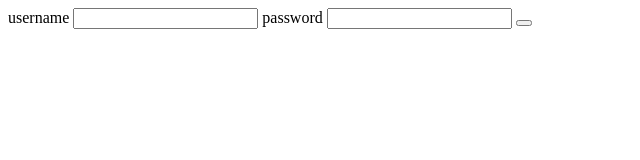
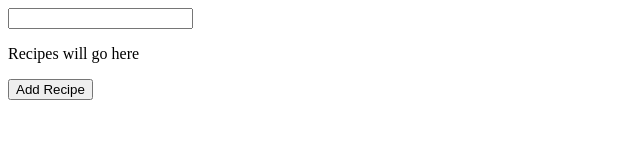
Before and after one commit to YairMoler/FAJAX, a plain HTML site: page index.html in a window 1280 px wide. Shown: the whole page, without its empty margins (0-640 px from the left). Drawn offline with Linux system fonts and the light colour scheme.

Commit message:
App template

```diff
--- a/JS/index.js
+++ b/JS/index.js
@@ -6,4 +6,4 @@ const changePage = (pageName) => {
     display.appendChild(clone);
 };
 
-window.onload = (x) => changePage("login-page");
+window.onload = (x) => changePage("application");
--- a/index.html
+++ b/index.html
@@ -13,9 +13,9 @@
     <template id="login-page">
         <form onsubmit="event => event.preventDefault()" action="">
             <label for="username">username</label>
-            <input type="text" id="username" name="username" value="">
+            <input minlength="3" type="text" id="username" name="username" value="">
             <label for="password">password</label>
-            <input type="password" id="password" name="password" value="">
+            <input minlength="3" type="password" id="password" name="password" value="">
             <button></button>
         </form>
         <script src="./JS/login.js"></script>
@@ -27,13 +27,22 @@
     <template id="registration-page">
         <form onsubmit="event => event.preventDefault()"  action="">
             <label for="new-username">username</label>
-            <input type="text" id="new-username" name="new-username" value="">
+            <input minlength="3" type="text" id="new-username" name="new-username" value="">
             <label for="new-password">password</label>
-            <input type="password" id="new-password" name="new-password" value="">
+            <input minlength="3" type="password" id="new-password" name="new-password" value="">
             <label for="confirm-password">confirm-password</label>
-            <input type="password" id="confirm-password" name="confirm-password">
+            <input minlength="3" type="password" id="confirm-password" name="confirm-password">
             <button>Log in</button>
         </form>
+    </template>
+
+    <template id="application">
+        <input id="search" type="text" >
+        <div>
+            <p>Recipes will go here</p>
+            <!-- Rendering Text from JS Here -->
+        </div>
+        <button>Add Recipe</button>
     </template>
 </body>
 
```
Also changed, not shown: CSS/index.css (added), JS/login.js (line endings or trailing spaces).
